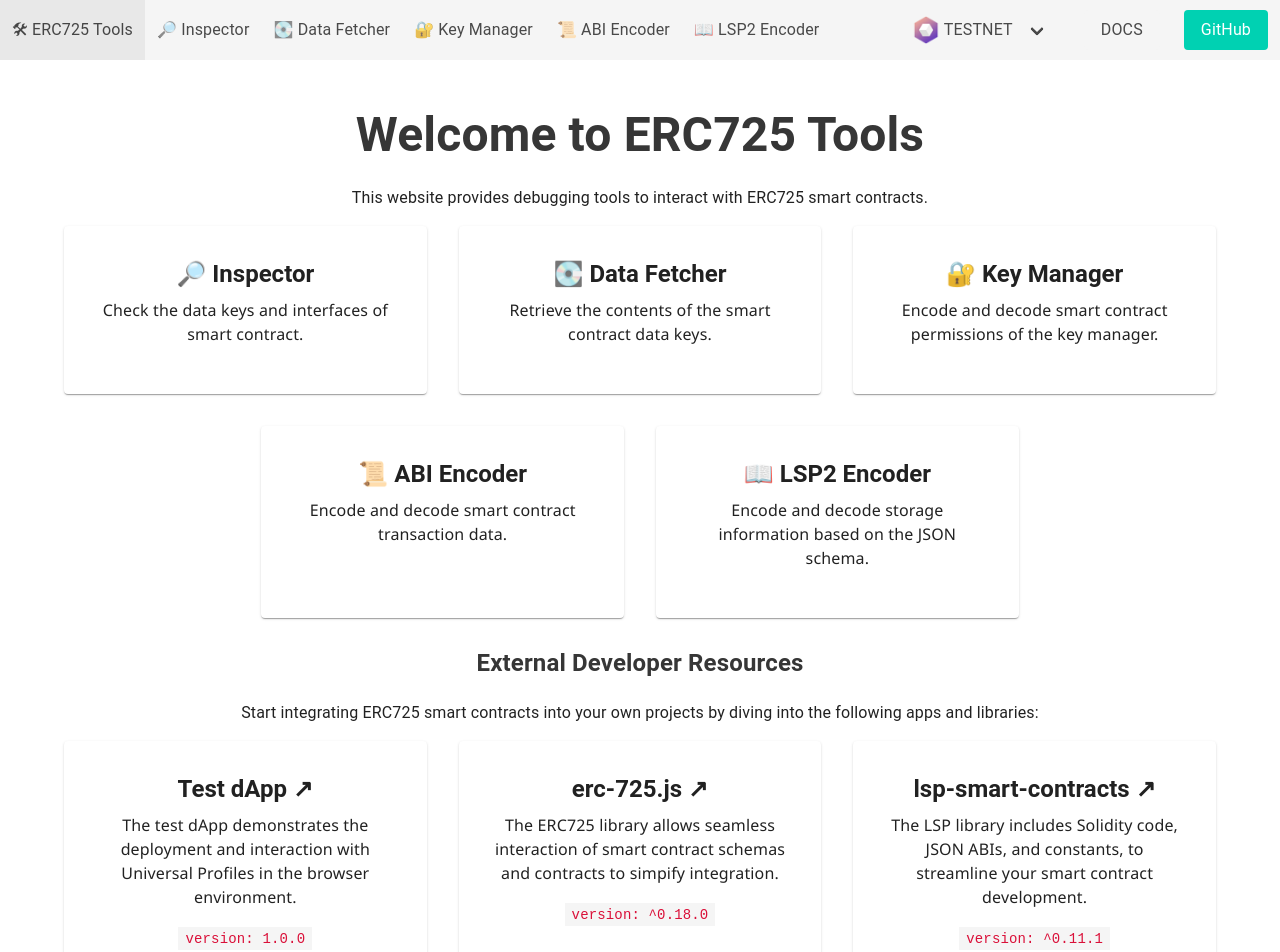
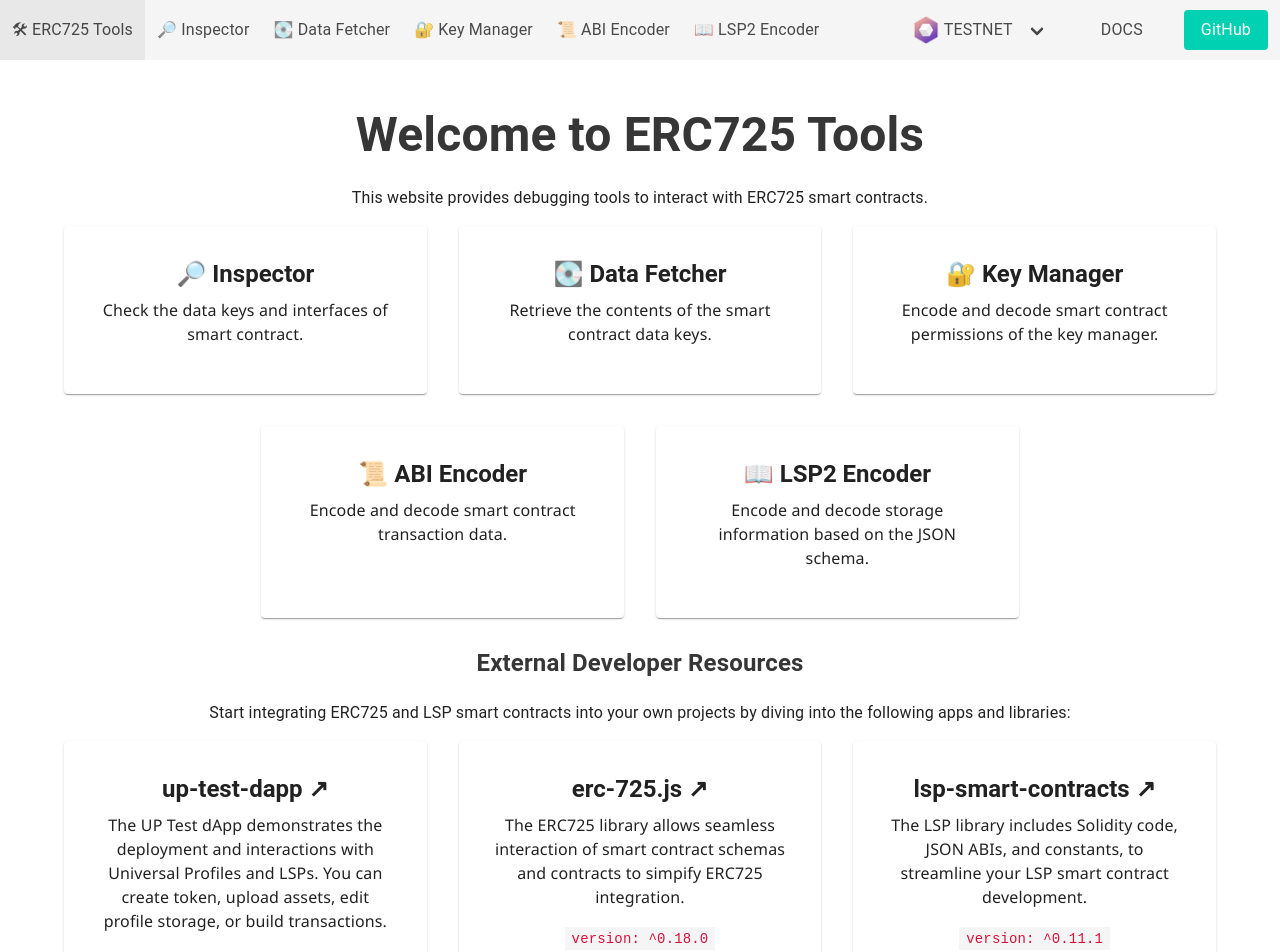
Before and after one commit to lukso-network/tools-erc725-inspect, a Next.js app: page / in a window 1280 px wide. Shown: the top 952 px of the page. Built offline with nearby package versions, Linux system fonts and the light colour scheme.

Commit message:
feat: update card descriptions

```diff
--- a/pages/index.tsx
+++ b/pages/index.tsx
@@ -57,23 +57,22 @@ const Home: NextPage = () => {
           ></CardContainer>
           <h3 className="title is-4">External Developer Resources</h3>
           <p>
-            Start integrating ERC725 smart contracts into your own projects by
-            diving into the following apps and libraries:
+            Start integrating ERC725 and LSP smart contracts into your own
+            projects by diving into the following apps and libraries:
           </p>
           <CardContainer
             cardData={[
               {
-                title: 'Test dApp',
+                title: 'up-test-dapp',
                 description:
-                  'The test dApp demonstrates the deployment and interaction with Universal Profiles in the browser environment.',
+                  'The UP Test dApp demonstrates the deployment and interactions with Universal Profiles and LSPs. You can create token, upload assets, edit profile storage, or build transactions.',
                 link: 'https://up-test-dapp.lukso.tech/',
                 isExternal: true,
-                version: '1.0.0',
               },
               {
                 title: 'erc-725.js',
                 description:
-                  'The ERC725 library allows seamless interaction of smart contract schemas and contracts to simpify integration.',
+                  'The ERC725 library allows seamless interaction of smart contract schemas and contracts to simpify ERC725 integration.',
                 link: 'https://docs.lukso.tech/tools/erc725js/getting-started',
                 isExternal: true,
                 version: ERC725_JS_VERSION,
@@ -81,7 +80,7 @@ const Home: NextPage = () => {
               {
                 title: 'lsp-smart-contracts',
                 description:
-                  'The LSP library includes Solidity code, JSON ABIs, and constants, to streamline your smart contract development.',
+                  'The LSP library includes Solidity code, JSON ABIs, and constants, to streamline your LSP smart contract development.',
                 link: 'https://docs.lukso.tech/tools/lsp-smart-contracts/getting-started',
                 isExternal: true,
                 version: LSP_SMART_CONTRACTS_VERSION,
```
